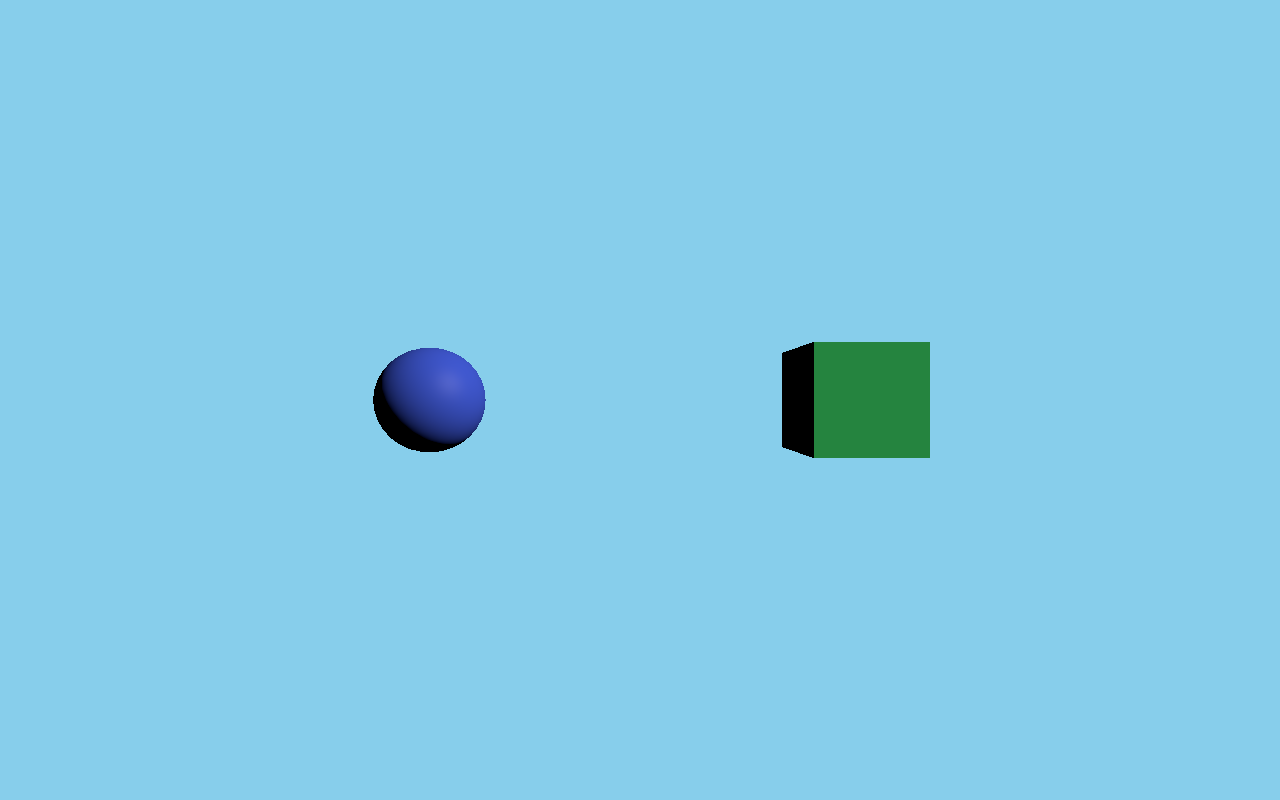
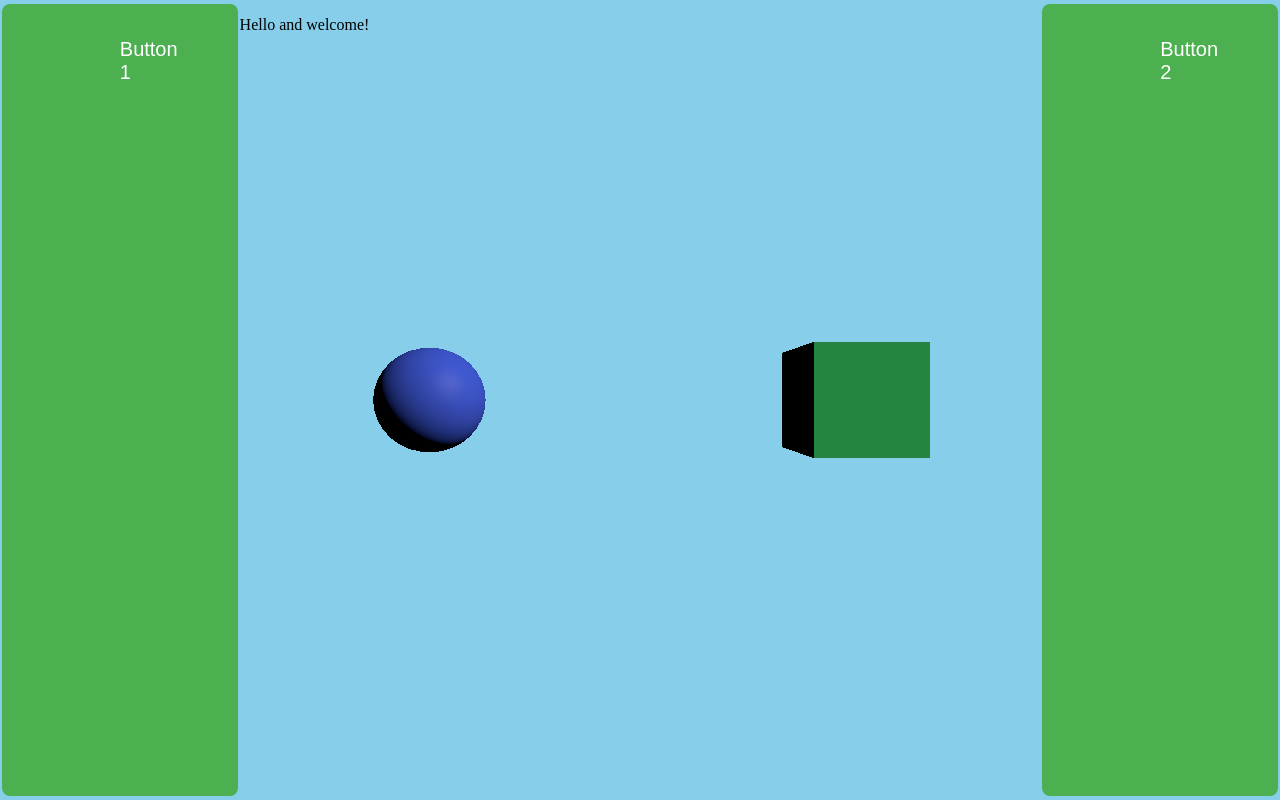
Before and after one commit to weerawitweem/Portfolio-Website, a website built with Vite: page index.html in a window 1280 px wide. Built offline with nearby package versions, Linux system fonts and the light colour scheme.

Commit message:
add html css element

```diff
--- a/index.html
+++ b/index.html
@@ -4,15 +4,22 @@
     <meta charset="UTF-8">
     <meta name="viewport" content="width=device-width, initial-scale=1.0">
     <title>Weem's Portfolio</title>
-    <style>
-        body {
-            margin: 0;
-            background-color: aliceblue;
-            overflow: hidden;
-        }
-    </style>
+    <link rel="stylesheet" href="style.css">
 </head>
 <body>
+    <div class="layout">
+        <div class="button" id="left-button">
+            <button class="button">Button 1</button>
+        </div>
+
+        <div class="middle">
+            <p>Hello and welcome!</p>
+        </div>
+
+        <div class="button" id="right-button">
+            <button class="button">Button 2</button>
+        </div>
+    </div>
 
     <script type="module" src="main.js"></script>
 </body>
--- a/main.js
+++ b/main.js
@@ -5,12 +5,14 @@ import gsap from 'gsap';
 const scene = new THREE.Scene();
 const renderer = new THREE.WebGLRenderer();
 renderer.setSize(window.innerWidth, window.innerHeight);
+renderer.domElement.id = "threejs-canvas";
 document.body.append(renderer.domElement);
 renderer.setClearColor(0x87CEEB);
 
 
 // Object
 const cube = new THREE.Mesh(new THREE.BoxGeometry(1,1,1), new THREE.MeshLambertMaterial( {color : 0x32a852} ));
+cube.canView = true;
 cube.position.x = 2;
 cube.name = "cube";
 scene.add( cube );
@@ -26,9 +28,13 @@ light.position.set(4,3,2);
 scene.add( light );
 
 const cubePopup = new THREE.Mesh(new THREE.PlaneGeometry(2,1), new THREE.MeshBasicMaterial( {color:0xffffff} ));
-cubePopup.position.set(3.25, 0.75, 1);
 cubePopup.visible = false;
 scene.add( cubePopup );
+
+// function viewObject(object) {
+//     let initPosition = object.position;
+
+// }
 
 
 // Raycaster
@@ -46,15 +52,9 @@ document.addEventListener('mousemove', (event) => {
 
     //Raycast
     rayCaster.setFromCamera(mouse, camera);
-    // console.log(mouse);
     const intersects = rayCaster.intersectObjects( scene.children );
     if (intersects.length > 0) {
-        //console.log("cast" + intersects[0].object.name);
-        if (intersects[0].object.name == "cube") {
-            cubePopup.visible = true;
-        } else {
-            cubePopup.visible = false;
-        }
+        cubePopup.visible = true;
     } else {
         cubePopup.visible = false;
     }
@@ -74,6 +74,14 @@ document.addEventListener('mousemove', (event) => {
 });
 
 document.addEventListener('click', (event) => {
+    const intersects = rayCaster.intersectObjects( scene.children );
+    if (intersects.length > 0) {
+        const intersectedObject = intersects[0].object; // Access the actual object
+        if (intersectedObject.canView) {
+            console.log("open");
+        }
+    }
+
     // Camera
     if (turnLeft) {
         gsap.to(cameraMove, {value:cameraRotateTarget[cameraView-1], duration:1});
--- /dev/null
+++ b/style.css
@@ -0,0 +1,44 @@
+body, html {
+    margin: 0;
+    padding: 0;
+    width: 100%;
+    height: 100%;
+    overflow: hidden;
+}
+
+#threejs-canvas {
+    position: absolute;
+    top: 0;
+    left: 0;
+    width: 100%;
+    height: 100%;
+    z-index: 0;
+}
+
+.layout {
+    position: relative;
+    z-index: 1;
+    display: flex;
+    width: 100%;
+    height: 100%;
+}
+
+.middle {
+    width: 70%;
+    display: inline-block;
+}
+
+.button {
+    width: 15%;
+    background-color: #4CAF50;
+    color: white;
+    border: none;
+    padding: 15px 32px;
+    text-align: center;
+    text-decoration: none;
+    display: inline-block;
+    font-size: 20px; /* Adjust font size for better visibility */
+    margin: 4px 2px;
+    cursor: pointer;
+    border-radius: 8px;
+}
```
